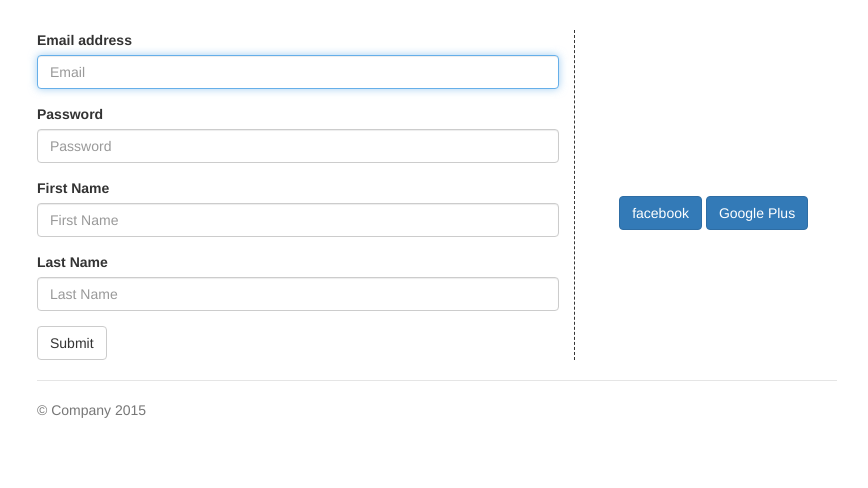
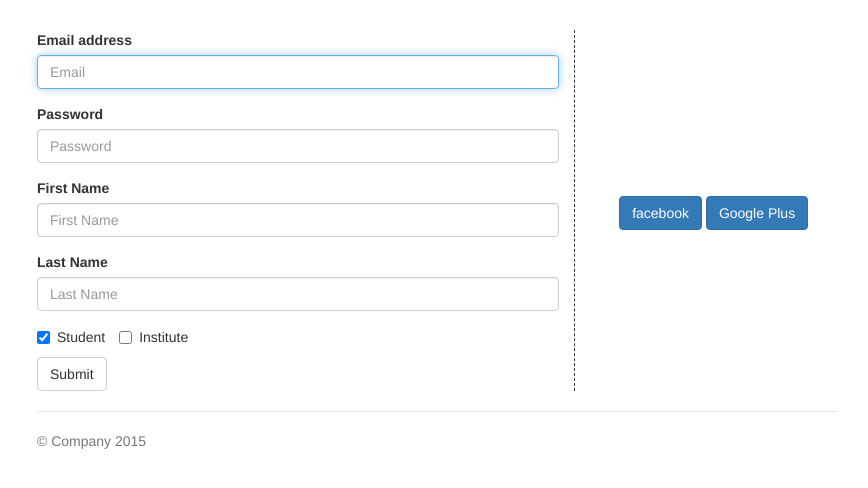
Before and after one commit to gitter-badger/website-9, a Django app: page /account/signup in a window 1280 px wide. Shown: the part 81-569 px from the top of the page, without its empty margins (203-1071 px from the left). Run offline with Django 3.2, Linux system fonts and the light colour scheme; some libraries are stand-ins or nearby versions.

Commit message:
insti support & model account change

```diff
--- a/account/templates/signup.html
+++ b/account/templates/signup.html
@@ -24,6 +24,15 @@
         <label for="exampleInputEmail1">Last Name</label>
         <input type="text" name="last_name" class="form-control" id="InputLastName" placeholder="Last Name">
       </div>
+      <div class="radio">
+        <label class="checkbox-inline">
+          <input type="checkbox" id="inlineCheckbox1" value="option1" checked> Student
+        </label>
+        <label class="checkbox-inline">
+          <input type="checkbox" id="inlineCheckbox2" value="option2"> Institute
+        </label>
+      </div>
+
       <button type="submit" class="btn btn-default">Submit</button>
     </form>
   </div>
```
Also changed, not shown: account/models.py (+9 -0 lines), account/migrations/0001_initial.py (added).
